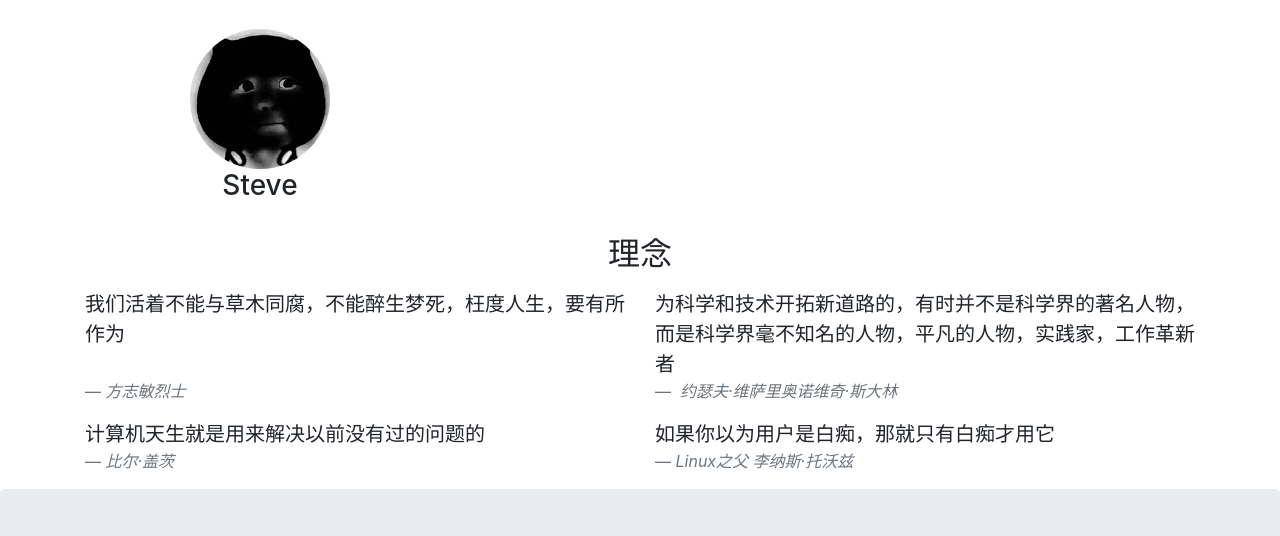
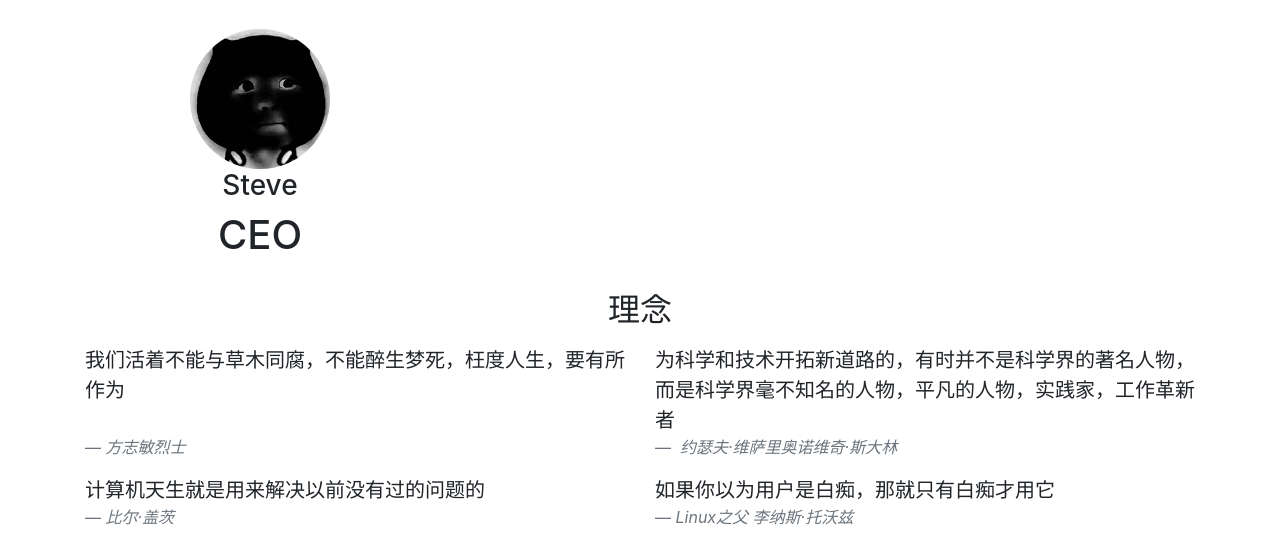
Before and after one commit to CreatiVoiden/creativoiden.github.io, a plain HTML site: page index.html in a window 1280 px wide. Shown: the part 561-1097 px from the top of the page. Drawn offline with Linux system fonts and the light colour scheme; a script that the page names is missing.

Commit message:
Update index.html

```diff
--- a/index.html
+++ b/index.html
@@ -149,6 +149,7 @@
             <img class="rounded-circle" alt="核弹" style="width: 140px; height: 140px;" src="images/hd.jpg" data-holder-rendered="true">
 
             <h3>Steve</h3>
+		  <h1>CEO</h1>
 
           </div>
 
```
